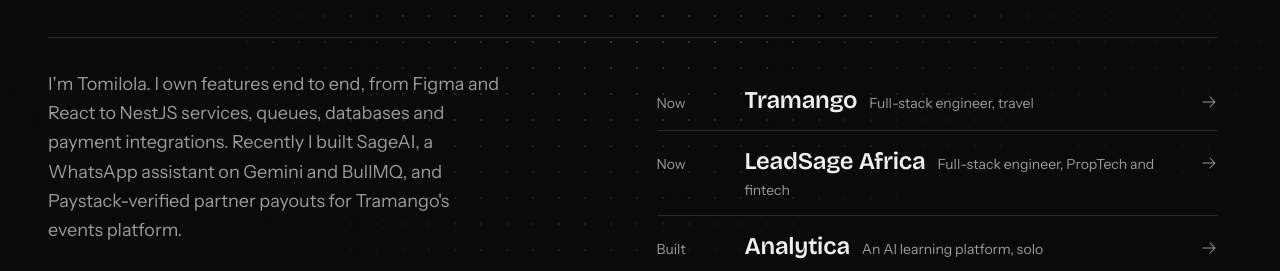
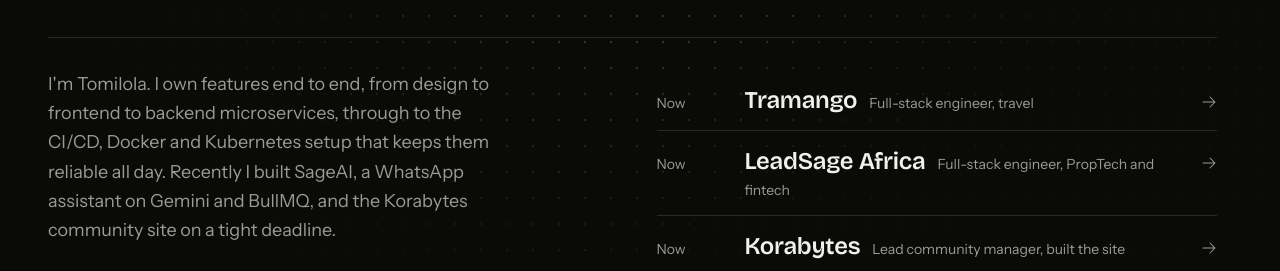
Before and after one commit to obasantomi/portfolio.me, a Next.js app: page / in a window 1280 px wide. Shown: the part 517-788 px from the top of the page. Built offline with nearby package versions, Linux system fonts and the light colour scheme; no server answers.

Commit message:
feat: update the hero intro and add Korabytes to the ledger

```diff
--- a/src/components/home/Hero.tsx
+++ b/src/components/home/Hero.tsx
@@ -17,8 +17,8 @@ const headline = [
 const ledger = [
   { label: "Now", name: "Tramango", detail: "Full-stack engineer, travel", href: "/work/tramango" },
   { label: "Now", name: "LeadSage Africa", detail: "Full-stack engineer, PropTech and fintech", href: "/work/leadsage" },
+  { label: "Now", name: "Korabytes", detail: "Lead community manager, built the site", href: "/work/korabytes" },
   { label: "Built", name: "Analytica", detail: "An AI learning platform, solo", href: "/work/analytica" },
-  { label: "Shipped", name: "SageAI", detail: "A WhatsApp AI assistant, built in a week", href: "/work/leadsage" },
 ];
 
 const lineReveal = {
@@ -86,9 +86,9 @@ export function Hero() {
         <div className="grid grid-cols-1 gap-10 border-t border-line pt-8 lg:grid-cols-12 lg:gap-12">
           <motion.div initial="hidden" animate="visible" custom={0.6} variants={fadeIn} className="lg:col-span-5">
             <p className="max-w-lg text-lg leading-relaxed text-pretty text-muted">
-              I&apos;m Tomilola. I own features end to end, from Figma and React to NestJS services, queues,
-              databases and payment integrations. Recently I built SageAI, a WhatsApp assistant on Gemini and
-              BullMQ, and Paystack-verified partner payouts for Tramango&apos;s events platform.
+              I&apos;m Tomilola. I own features end to end, from design to frontend to backend microservices, through to the CI/CD,
+              Docker and Kubernetes setup that keeps them reliable all day. Recently I built SageAI, a WhatsApp assistant on Gemini and BullMQ, and the Korabytes
+              community site on a tight deadline.
             </p>
             <div className="mt-7 flex flex-wrap items-center gap-3">
               <ButtonLink href="#work">See my work</ButtonLink>
```
